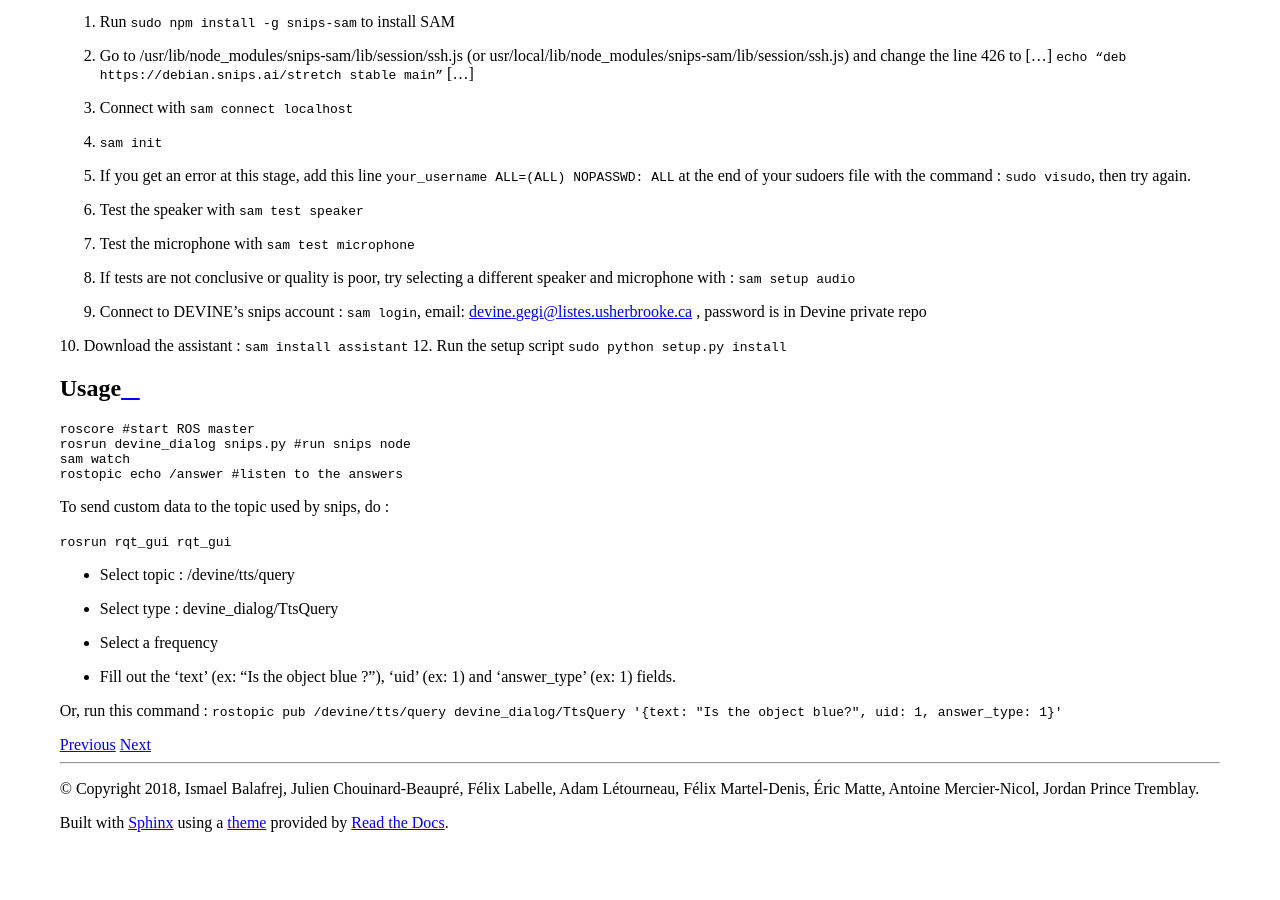
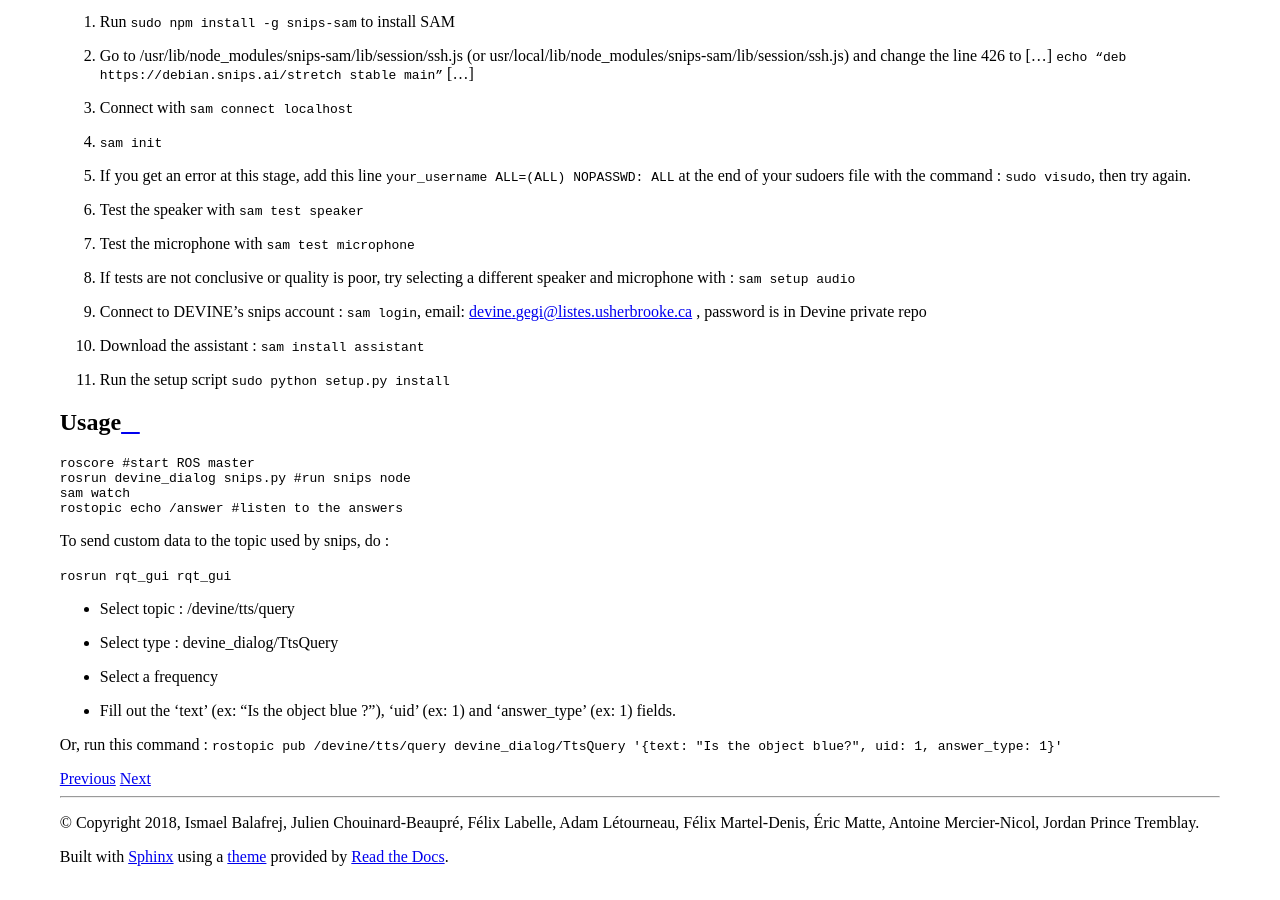
Before and after one commit to devineproject/DEVINE, a Sphinx documentation site: the page built from docs/source/ros/modules/audio/index.rst, in a window 1280 px wide and 900 px high, scrolled down 726 px. Built offline with Sphinx 7.4.7 and the Read the Docs theme 2.0.0, drawn with Linux system fonts in a browser that asks for light colours; before the commit the page ends 1592 px from its top, so only the background shows below that.

Commit message:
fixed typo

```diff
--- a/docs/source/ros/modules/audio/index.rst
+++ b/docs/source/ros/modules/audio/index.rst
@@ -21,7 +21,7 @@
 8. If tests are not conclusive or quality is poor, try selecting a different speaker and microphone with : ``sam setup audio``
 9. Connect to DEVINE's snips account : ``sam login``, email: devine.gegi@listes.usherbrooke.ca , password is in Devine private repo
 10. Download the assistant : ``sam install assistant``
-12. Run the setup script ``sudo python setup.py install``
+11. Run the setup script ``sudo python setup.py install``
 
 
 Usage
```
